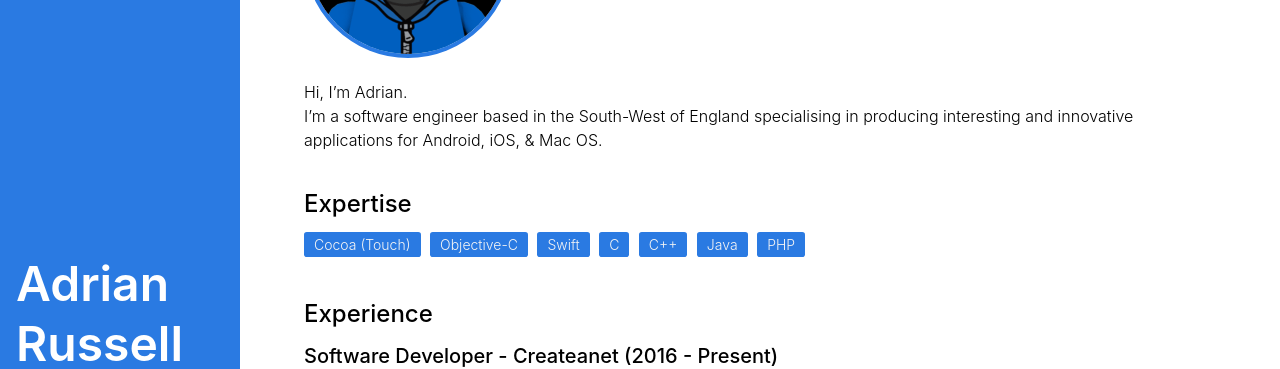
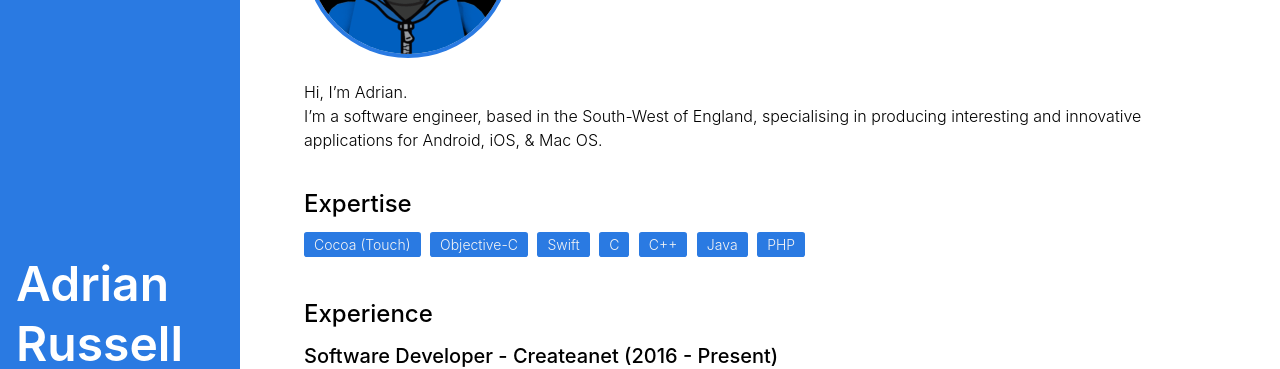
Before and after one commit to aderussell/aderussell.github.io, a Jekyll site: the page built from about.md, in a window 1280 px wide and 900 px high. Shown: the part 214-583 px from the top of the window. Built offline with Jekyll 4.4.1, drawn with Linux system fonts in a browser that asks for light colours; nearby versions of some CDN libraries.

```diff
--- a/about.md
+++ b/about.md
@@ -8,7 +8,7 @@ permalink: /about/
 
 
 Hi, I'm Adrian.<br />
-I'm a software engineer based in the South-West of England specialising in producing interesting and innovative applications for Android, iOS, & Mac OS.<br />
+I'm a software engineer, based in the South-West of England, specialising in producing interesting and innovative applications for Android, iOS, & Mac OS.<br />
 
 
 
```
